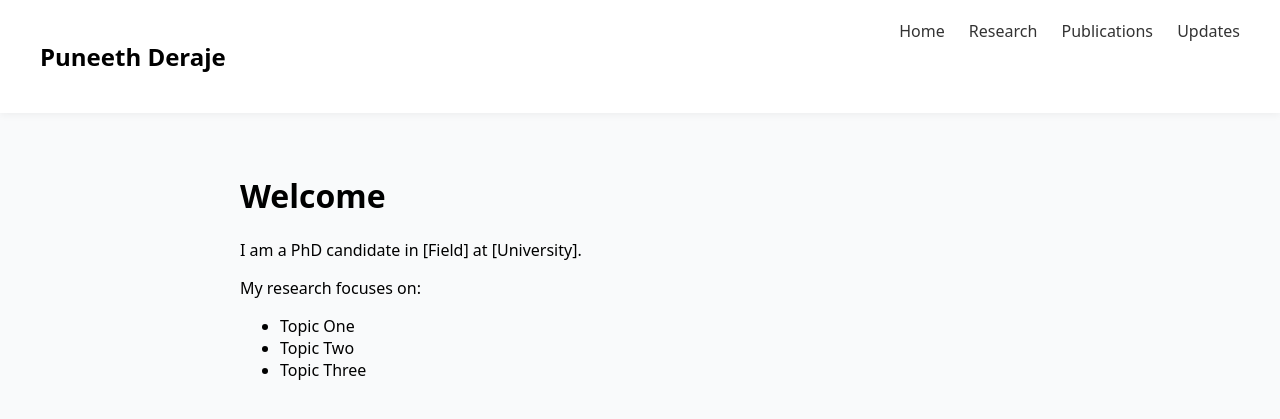
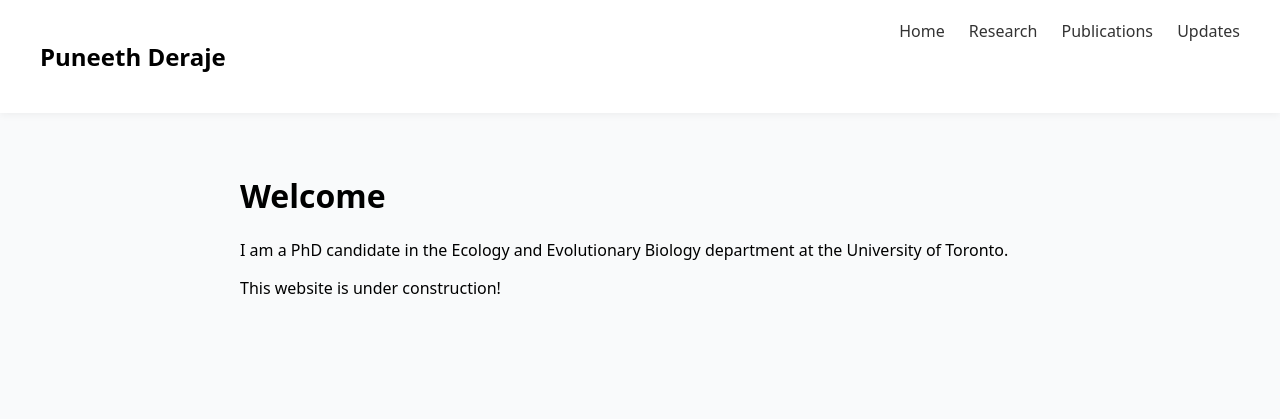
Before and after one commit to puneethderaje/puneethderaje.github.io, a Jekyll site: the page built from index.md, in a window 1280 px wide. Shown: the top 419 px of the page. Built offline with Jekyll 4.4.1, drawn with Linux system fonts in a browser that asks for light colours.

Commit message:
Basic info

```diff
--- a/index.md
+++ b/index.md
@@ -5,10 +5,6 @@ title: Home
 
 # Welcome
 
-I am a PhD candidate in [Field] at [University].
+I am a PhD candidate in the Ecology and Evolutionary Biology department at the University of Toronto.
 
-My research focuses on:
-
-- Topic One
-- Topic Two
-- Topic Three
+This website is under construction!
```
